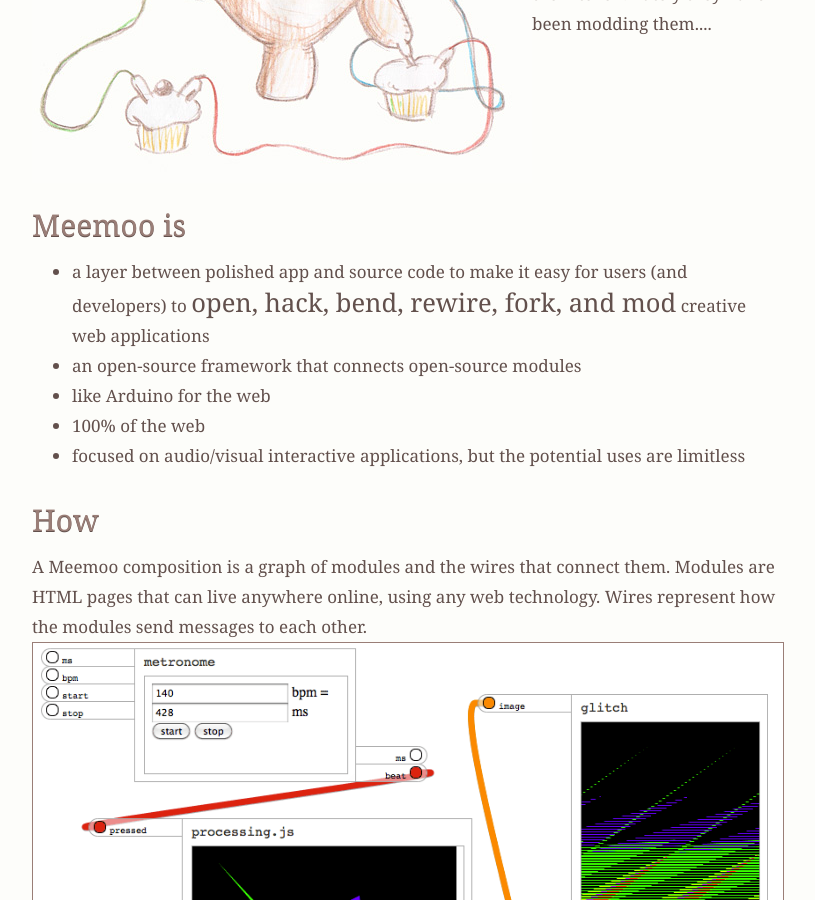
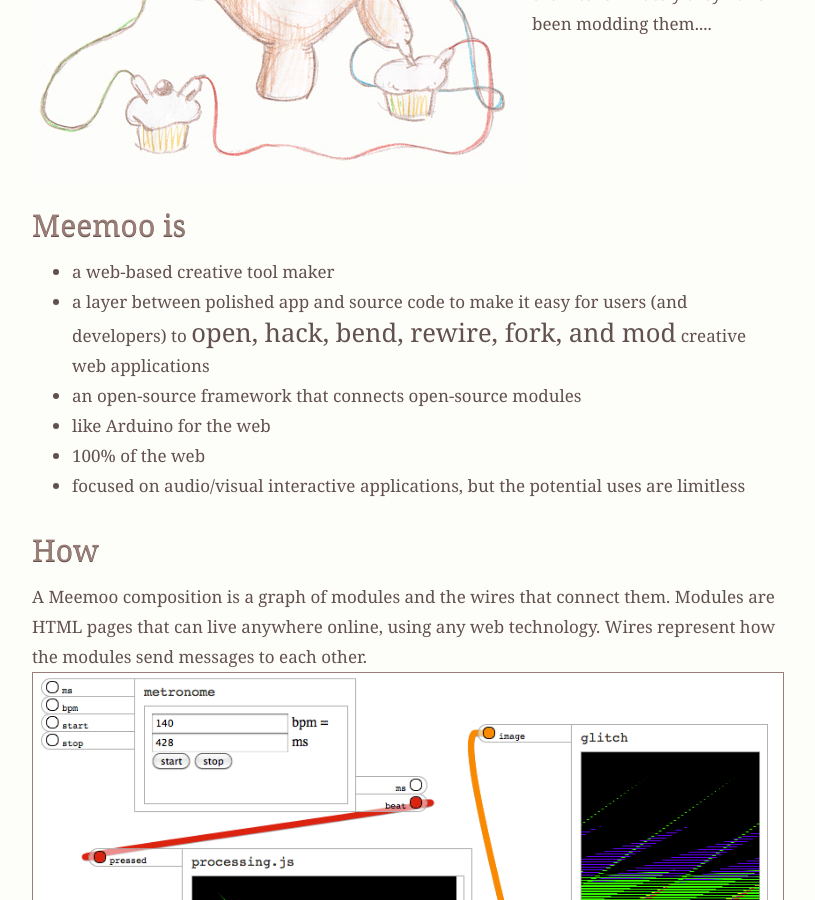
Before and after one commit to meemoo/meemoo.github.io, a Jekyll site: the page built from index.html, in a window 1280 px wide and 900 px high, scrolled down 377 px. Shown: the whole window, without its empty margins (233-1048 px from the left). Built offline with Jekyll 4.4.1, drawn with Linux system fonts in a browser that asks for light colours; Markdown is read by kramdown in place of the engine named in the settings.

Commit message:
meemoo is

```diff
--- a/index.html
+++ b/index.html
@@ -15,6 +15,7 @@ title: Meemoo modular JavaScript multimedia graph framework (HTML5!) by Forrest
 
 <h2>Meemoo is</h2>
 <ul>
+  <li>a web-based creative tool maker</li>
   <li>
     a layer between polished app and source code to make it easy for users (and developers) to
     <span style="font-size:150%;">open, hack, bend, rewire, fork, and mod</span>
```
